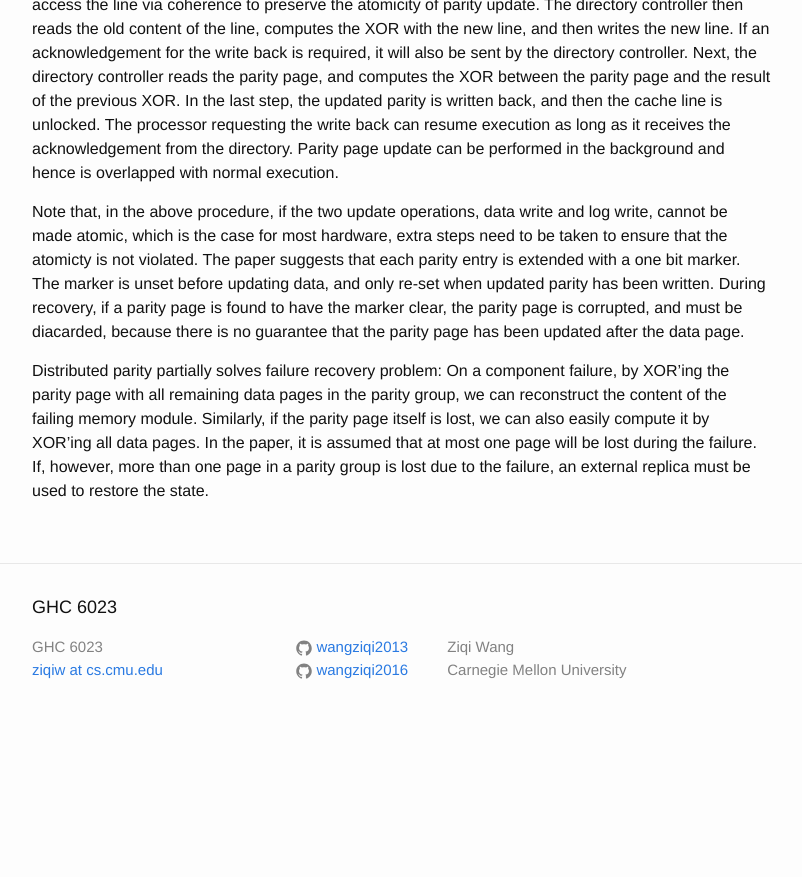
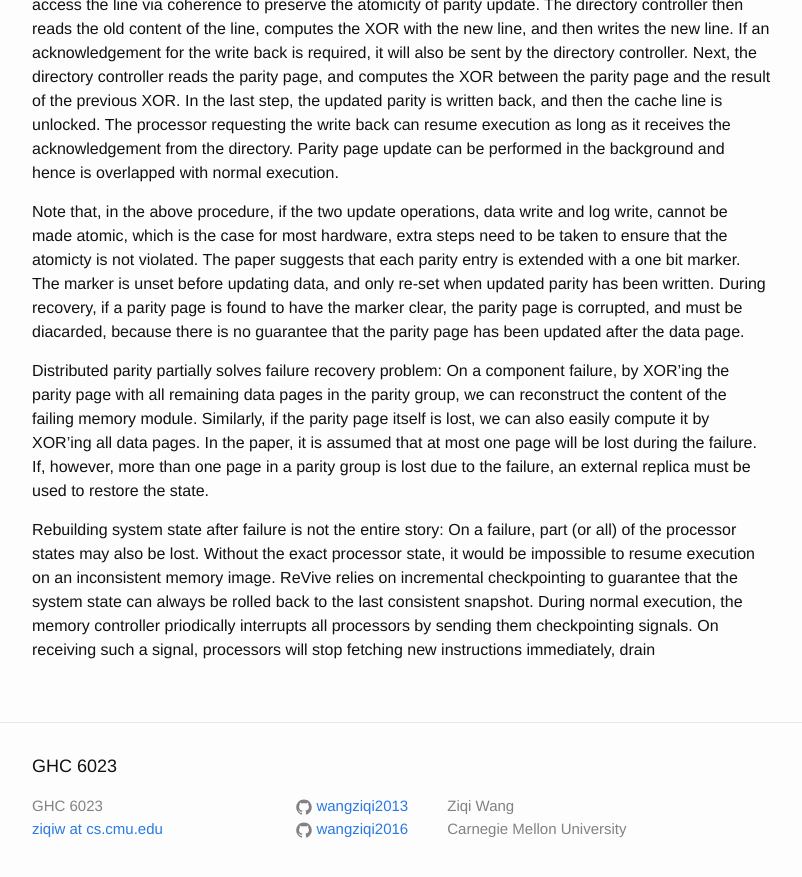
Before and after one commit to wangziqi2013/wangziqi2013.github.io, a Jekyll site: the page built from _posts/2019-03-09-revive.markdown, in a window 1280 px wide and 900 px high, scrolled down 1363 px. Shown: the top 877 px of the window, without its empty margins (238-1040 px from the left). Built offline with Jekyll 4.4.1, drawn with Linux system fonts in a browser that asks for light colours; before the commit the page ends 2104 px from its top, so only the background shows below that.

Commit message:
Adding checkpointing

```diff
--- a/_posts/2019-03-09-revive.markdown
+++ b/_posts/2019-03-09-revive.markdown
@@ -63,3 +63,9 @@ all remaining data pages in the parity group, we can reconstruct the content of
 if the parity page itself is lost, we can also easily compute it by XOR'ing all data pages. In the paper, it is assumed
 that at most one page will be lost during the failure. If, however, more than one page in a parity group is lost due to
 the failure, an external replica must be used to restore the state.
+
+Rebuilding system state after failure is not the entire story: On a failure, part (or all) of the processor states may
+also be lost. Without the exact processor state, it would be impossible to resume execution on an inconsistent memory image.
+ReVive relies on incremental checkpointing to guarantee that the system state can always be rolled back to the last
+consistent snapshot. During normal execution, the memory controller priodically interrupts all processors by sending them
+checkpointing signals. On receiving such a signal, processors will stop fetching new instructions immediately, drain
```
